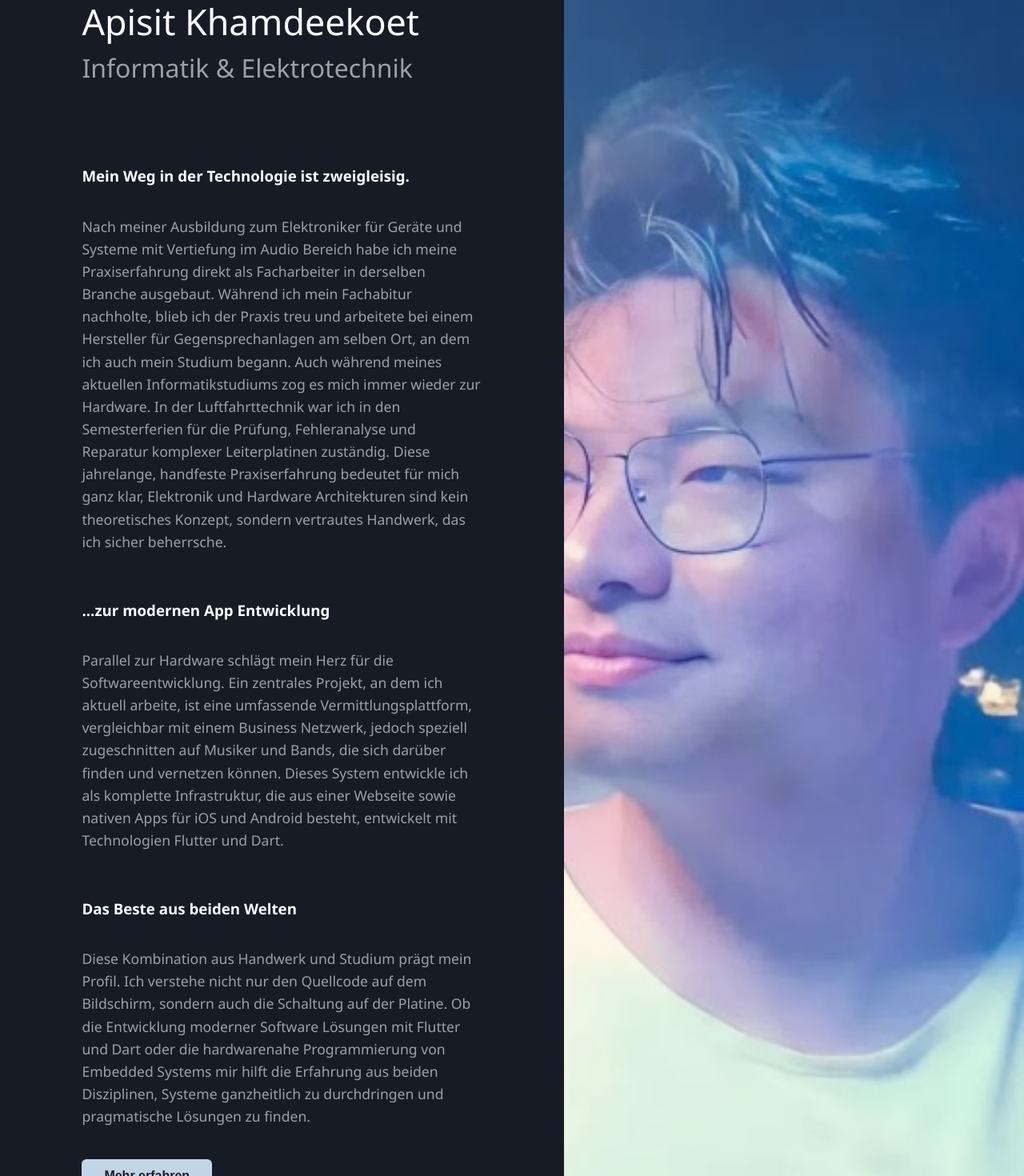
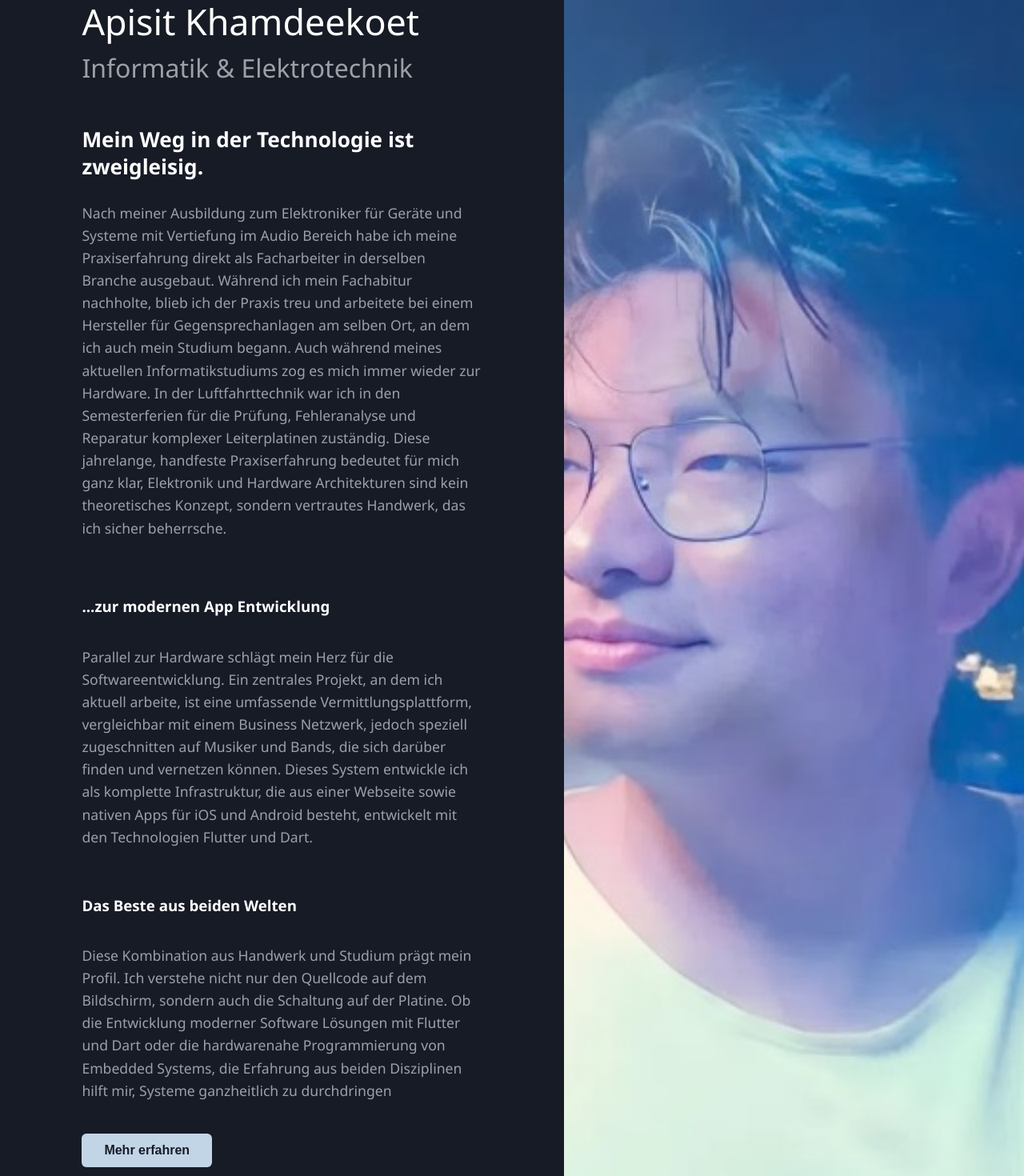
Before and after one commit to Api1893/Portfolio, an Angular app in the folder portfolio_code/: page / in a window 1280 px wide. Shown: the part 140-1610 px from the top of the page at 80% size. Built offline with nearby package versions, Linux system fonts and the light colour scheme.

Commit message:
Fix text with gramatics

```diff
--- a/portfolio_code/src/app/app.html
+++ b/portfolio_code/src/app/app.html
@@ -5,9 +5,9 @@
     <span class="subtitle">Informatik & Elektrotechnik</span>
   </h1>
 
-  <p class="my-way">
-    <h3>Mein Weg in der Technologie ist zweigleisig.</h3>
-    <p>
+  <div class="my-way">
+  <h3>Mein Weg in der Technologie ist zweigleisig.</h3>
+  <p>
     Nach meiner Ausbildung zum Elektroniker für Geräte und Systeme mit Vertiefung im Audio Bereich
     habe ich meine Praxiserfahrung direkt als Facharbeiter in derselben Branche ausgebaut.
     Während ich mein Fachabitur nachholte, blieb ich der Praxis treu und arbeitete bei einem Hersteller
@@ -17,21 +17,22 @@
     handfeste Praxiserfahrung bedeutet für mich ganz klar, Elektronik und Hardware Architekturen sind kein theoretisches Konzept,
     sondern vertrautes Handwerk, das ich sicher beherrsche.
   </p>
+</div>
 
   <h3>...zur modernen App Entwicklung</h3>
   <p class="mobile-development">
     Parallel zur Hardware schlägt mein Herz für die Softwareentwicklung. Ein zentrales Projekt, an dem ich aktuell arbeite,
     ist eine umfassende Vermittlungsplattform, vergleichbar mit einem Business Netzwerk, jedoch speziell zugeschnitten
     auf Musiker und Bands, die sich darüber finden und vernetzen können. Dieses System entwickle ich als komplette Infrastruktur,
-    die aus einer Webseite sowie nativen Apps für iOS und Android besteht, entwickelt mit Technologien Flutter und Dart.
+    die aus einer Webseite sowie nativen Apps für iOS und Android besteht, entwickelt mit den Technologien Flutter und Dart.
   </p>
 
   <h3>Das Beste aus beiden Welten</h3>
   <p class="summary-text">
     Diese Kombination aus Handwerk und Studium prägt mein Profil. Ich verstehe nicht nur den Quellcode auf dem Bildschirm,
     sondern auch die Schaltung auf der Platine. Ob die Entwicklung moderner Software Lösungen mit Flutter und Dart
-    oder die hardwarenahe Programmierung von Embedded Systems mir hilft die Erfahrung aus beiden Disziplinen,
-    Systeme ganzheitlich zu durchdringen und pragmatische Lösungen zu finden.
+    oder die hardwarenahe Programmierung von Embedded Systems, die Erfahrung aus beiden Disziplinen hilft mir,
+    Systeme ganzheitlich zu durchdringen
   </p>
 
   <!-- More button -->
@@ -44,7 +45,7 @@
 </section>
 
 <div class="cards-wrapper">
-  <!-- Electrical Engeneering section -->
+  <!-- Electrical Engineering section -->
   <div class="card-box">
     <div class="icon-wrapper">
       <i class="fa-solid fa-microchip icon-accent"></i>
```
